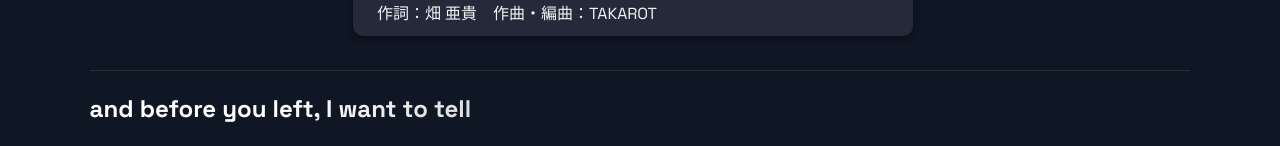
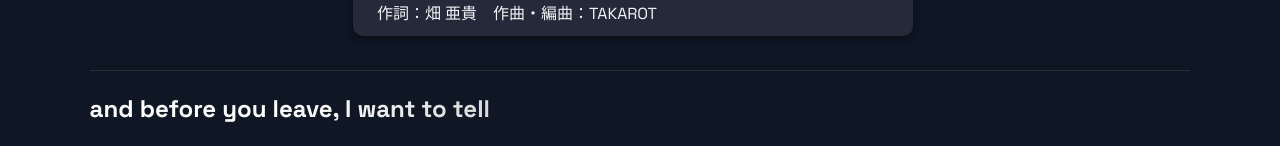
Before and after one commit to jxhau/jxhau.github.io, a Next.js app: page /secret in a window 1280 px wide. Shown: the part 778-924 px from the top of the page. Built offline with nearby package versions, Linux system fonts and the light colour scheme.

Commit message:
fixed typo

```diff
--- a/src/components/Secret/Secret.js
+++ b/src/components/Secret/Secret.js
@@ -15,7 +15,7 @@ const Secret = () => (
         <SecretIntro id="intro" style={{paddingBottom: '32px'}}>
             <SecretIntroTitle>👇Here is something to cheer you up</SecretIntroTitle>
             <Media />
-            <SecretIntroTitle>and before you left, I want to tell</SecretIntroTitle>
+            <SecretIntroTitle>and before you leave, I want to tell</SecretIntroTitle>
             <Section row>
                 <div style={{display: 'flex', alignItems: 'center', width: 'fit-content'}}>
                     <Smith src="./images/smith.png" />
```
